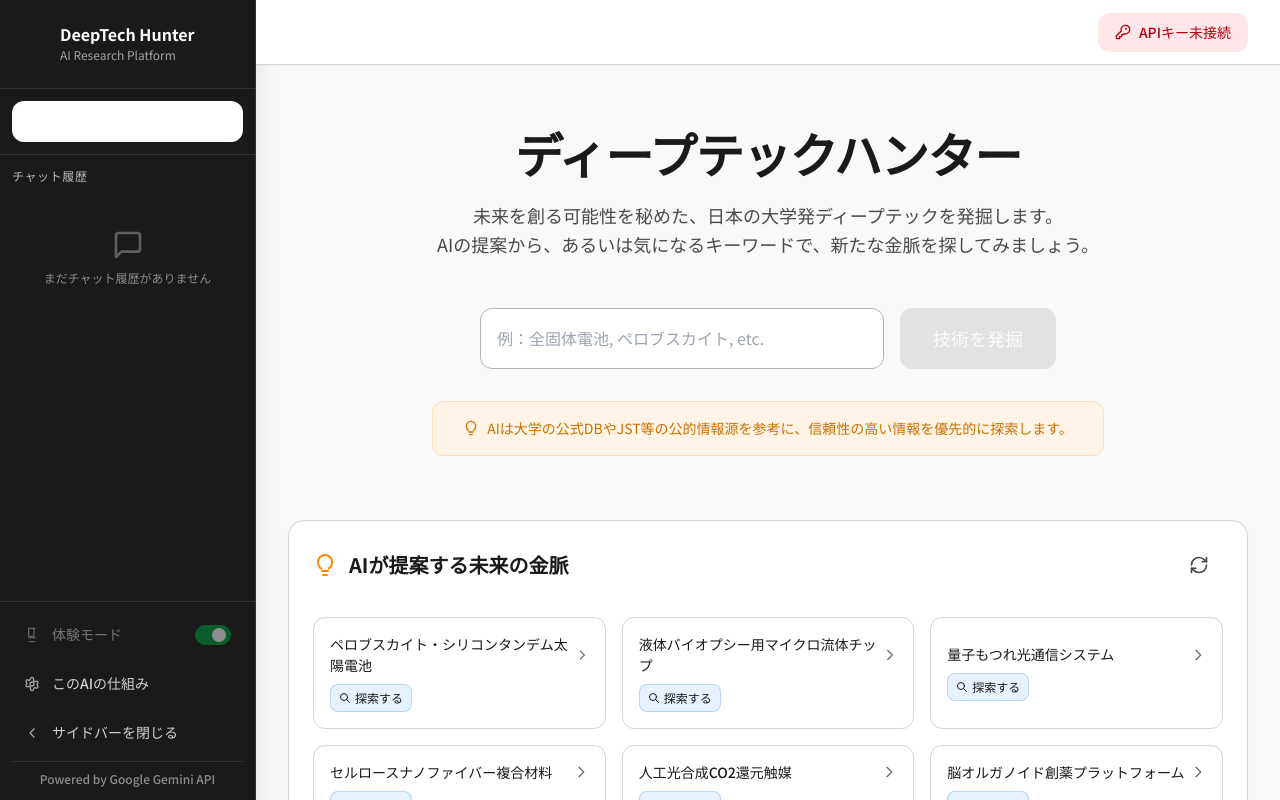
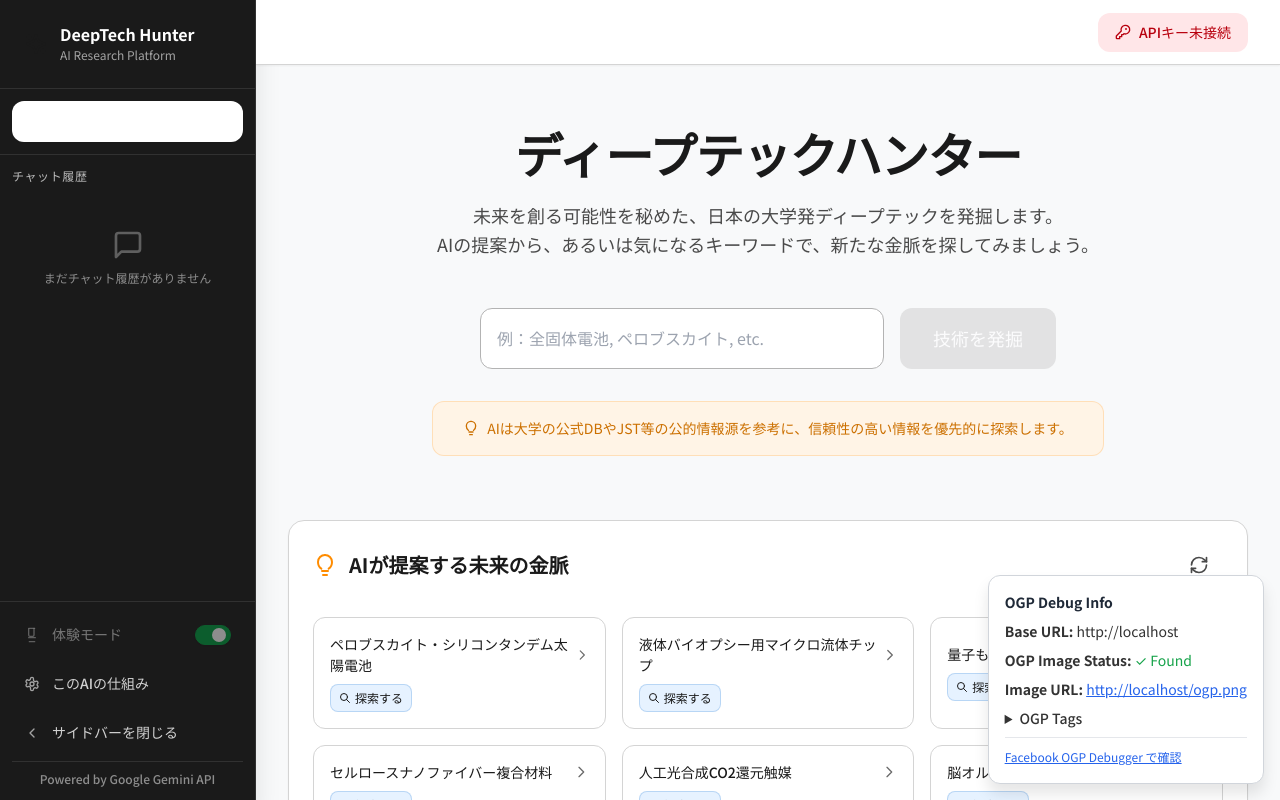
Before and after one commit to KazukiIwakura/deeptech_hunter, a React (Vite) app: page / in a window 1280 px wide. Built offline with nearby package versions, Linux system fonts and the light colour scheme.

Commit message:
OGP画像

```diff
--- a/App.tsx
+++ b/App.tsx
@@ -1,10 +1,11 @@
 
 
 
-import React from 'react';
+import React, { useEffect } from 'react';
 import { AppProvider } from './contexts/AppContext';
 import { AppContent } from './components/app/AppContent';
 import { useAppContext } from './hooks/useAppContext';
+import { updateOGPTags, preloadOGPImage, checkOGPImageExists } from './utils/ogp';
 
 /**
  * アプリケーションのルートコンポーネント
@@ -12,6 +13,25 @@ import { useAppContext } from './hooks/useAppContext';
  */
 const App: React.FC = () => {
   const contextValue = useAppContext();
+
+  useEffect(() => {
+    // OGPタグを初期化
+    updateOGPTags({});
+
+    // OGP画像をプリロード
+    preloadOGPImage();
+
+    // OGP画像の存在確認（開発時のデバッグ用）
+    if (process.env.NODE_ENV === 'development') {
+      checkOGPImageExists().then(exists => {
+        if (!exists) {
+          console.warn('OGP画像が見つかりません: /ogp.png');
+        } else {
+          console.log('OGP画像が正常に読み込まれました');
+        }
+      });
+    }
+  }, []);
 
   return (
     <AppProvider value={contextValue}>
--- a/components/app/AppContent.tsx
+++ b/components/app/AppContent.tsx
@@ -2,6 +2,7 @@ import React from 'react';
 import { DeepDivePage, ChatPage, HomePage, ResultsPage } from '@/pages';
 import { ChatHistorySidebar, Header } from '@/layout';
 import { HowItWorksModal } from '@/components/ui/HowItWorksModal';
+import { OGPDebugger } from '@/components/common/OGPDebugger';
 import { useApp } from '@/contexts/AppContext';
 
 /**
@@ -54,6 +55,7 @@ export const AppContent: React.FC = () => {
         onClose={appShell.handleCloseHowItWorksModal}
         initialTab={appShell.initialModalTab}
       />
+      <OGPDebugger />
     </div>
   );
 };
--- /dev/null
+++ b/components/common/OGPDebugger.tsx
@@ -0,0 +1,95 @@
+import React, { useState, useEffect } from 'react';
+import { getBaseUrl, checkOGPImageExists } from '../../utils/ogp';
+
+/**
+ * OGP設定のデバッグ用コンポーネント（開発環境でのみ表示）
+ */
+export const OGPDebugger: React.FC = () => {
+  const [imageExists, setImageExists] = useState<boolean | null>(null);
+  const [baseUrl, setBaseUrl] = useState<string>('');
+  const [ogpTags, setOgpTags] = useState<Record<string, string>>({});
+
+  useEffect(() => {
+    // 開発環境でのみ実行
+    if (process.env.NODE_ENV !== 'development') return;
+
+    const url = getBaseUrl();
+    setBaseUrl(url);
+
+    // OGP画像の存在確認
+    checkOGPImageExists().then(setImageExists);
+
+    // 現在のOGPタグを取得
+    const tags: Record<string, string> = {};
+    const metaTags = document.querySelectorAll('meta[property^="og:"], meta[name^="twitter:"]');
+    metaTags.forEach(tag => {
+      const property = tag.getAttribute('property') || tag.getAttribute('name') || '';
+      const content = tag.getAttribute('content') || '';
+      tags[property] = content;
+    });
+    setOgpTags(tags);
+  }, []);
+
+  // 本番環境では何も表示しない
+  if (process.env.NODE_ENV !== 'development') {
+    return null;
+  }
+
+  return (
+    <div className="fixed bottom-4 right-4 bg-white border border-gray-300 rounded-lg p-4 shadow-lg max-w-md text-sm z-50">
+      <h3 className="font-bold mb-2 text-gray-800">OGP Debug Info</h3>
+
+      <div className="space-y-2">
+        <div>
+          <strong>Base URL:</strong> {baseUrl || 'Loading...'}
+        </div>
+
+        <div>
+          <strong>OGP Image Status:</strong>{' '}
+          {imageExists === null ? (
+            'Checking...'
+          ) : imageExists ? (
+            <span className="text-green-600">✓ Found</span>
+          ) : (
+            <span className="text-red-600">✗ Not Found</span>
+          )}
+        </div>
+
+        <div>
+          <strong>Image URL:</strong>{' '}
+          <a
+            href={`${baseUrl}/ogp.png`}
+            target="_blank"
+            rel="noopener noreferrer"
+            className="text-blue-600 underline"
+          >
+            {baseUrl}/ogp.png
+          </a>
+        </div>
+
+        <details className="mt-2">
+          <summary className="cursor-pointer font-medium">OGP Tags</summary>
+          <div className="mt-2 space-y-1 text-xs">
+            {Object.entries(ogpTags).map(([key, value]) => (
+              <div key={key}>
+                <strong>{key}:</strong> {value}
+              </div>
+            ))}
+          </div>
+        </details>
+
+        <div className="mt-2 pt-2 border-t">
+          <button
+            onClick={() => {
+              const url = `https://developers.facebook.com/tools/debug/?q=${encodeURIComponent(window.location.href)}`;
+              window.open(url, '_blank');
+            }}
+            className="text-blue-600 underline text-xs"
+          >
+            Facebook OGP Debugger で確認
+          </button>
+        </div>
+      </div>
+    </div>
+  );
+};
--- a/index.html
+++ b/index.html
@@ -15,11 +15,11 @@
 
   <!-- Open Graph / Facebook -->
   <meta property="og:type" content="website">
-  <meta property="og:url" content="https://deeptechhunter.com/">
+  <meta property="og:url" content="https://deeptech-hunter-j73y.vercel.app/">
   <meta property="og:title" content="ディープテックハンター | 日本の大学技術を発掘">
   <meta property="og:description"
     content="日本の大学・研究機関の最先端ディープテクノロジーを発見・分析するAI搭載投資プラットフォーム。ベンチャーキャピタル向けの包括的な技術評価と投資機会の発掘をサポートします。">
-  <meta property="og:image" content="https://deeptechhunter.com/ogp.png">
+  <meta property="og:image" content="https://deeptech-hunter-j73y.vercel.app/ogp.png">
   <meta property="og:image:width" content="1200">
   <meta property="og:image:height" content="630">
   <meta property="og:image:alt" content="ディープテックハンター - 日本の大学技術を発掘するAI投資プラットフォーム">
@@ -28,17 +28,17 @@
 
   <!-- Twitter Card -->
   <meta name="twitter:card" content="summary_large_image">
-  <meta name="twitter:url" content="https://deeptechhunter.com/">
+  <meta name="twitter:url" content="https://deeptech-hunter-j73y.vercel.app/">
   <meta name="twitter:title" content="ディープテックハンター | 日本の大学技術を発掘">
   <meta name="twitter:description"
     content="日本の大学・研究機関の最先端ディープテクノロジーを発見・分析するAI搭載投資プラットフォーム。ベンチャーキャピタル向けの包括的な技術評価と投資機会の発掘をサポートします。">
-  <meta name="twitter:image" content="https://deeptechhunter.com/ogp.png">
+  <meta name="twitter:image" content="https://deeptech-hunter-j73y.vercel.app/ogp.png">
   <meta name="twitter:image:alt" content="ディープテックハンター - 日本の大学技術を発掘するAI投資プラットフォーム">
 
   <!-- Additional Meta Tags -->
   <meta name="robots" content="index, follow">
   <meta name="theme-color" content="#0066CC">
-  <link rel="canonical" href="https://deeptechhunter.com/">
+  <link rel="canonical" href="https://deeptech-hunter-j73y.vercel.app/">
 
   <link rel="preconnect" href="https://fonts.googleapis.com">
   <link rel="preconnect" href="https://fonts.gstatic.com" crossorigin>
--- /dev/null
+++ b/utils/ogp.ts
@@ -0,0 +1,147 @@
+/**
+ * OGP (Open Graph Protocol) メタタグを動的に設定するユーティリティ
+ */
+
+interface OGPConfig {
+  title?: string;
+  description?: string;
+  image?: string;
+  url?: string;
+  type?: string;
+}
+
+/**
+ * 現在のベースURLを取得
+ */
+export function getBaseUrl(): string {
+  if (typeof window === 'undefined') return 'https://deeptech-hunter-j73y.vercel.app';
+
+  const { protocol, host } = window.location;
+
+  // 本番環境のドメインを優先
+  if (host === 'deeptech-hunter-j73y.vercel.app') {
+    return 'https://deeptech-hunter-j73y.vercel.app';
+  }
+
+  return `${protocol}//${host}`;
+}
+
+/**
+ * OGPメタタグを動的に更新
+ */
+export function updateOGPTags(config: OGPConfig): void {
+  const baseUrl = getBaseUrl();
+
+  // デフォルト値
+  const defaults = {
+    title: 'ディープテックハンター | 日本の大学技術を発掘',
+    description: '日本の大学・研究機関の最先端ディープテクノロジーを発見・分析するAI搭載投資プラットフォーム。ベンチャーキャピタル向けの包括的な技術評価と投資機会の発掘をサポートします。',
+    image: '/ogp.png',
+    url: baseUrl,
+    type: 'website'
+  };
+
+  const finalConfig = { ...defaults, ...config };
+
+  // 画像URLを絶対URLに変換
+  const imageUrl = finalConfig.image.startsWith('http')
+    ? finalConfig.image
+    : `${baseUrl}${finalConfig.image}`;
+
+  // メタタグを更新
+  updateMetaTag('og:title', finalConfig.title);
+  updateMetaTag('og:description', finalConfig.description);
+  updateMetaTag('og:image', imageUrl);
+  updateMetaTag('og:url', finalConfig.url);
+  updateMetaTag('og:type', finalConfig.type);
+
+  // Twitter Card
+  updateMetaTag('twitter:title', finalConfig.title);
+  updateMetaTag('twitter:description', finalConfig.description);
+  updateMetaTag('twitter:image', imageUrl);
+  updateMetaTag('twitter:url', finalConfig.url);
+
+  // canonical URL
+  updateCanonicalUrl(finalConfig.url);
+
+  // ページタイトル
+  if (finalConfig.title) {
+    document.title = finalConfig.title;
+  }
+}
+
+/**
+ * メタタグを更新または作成
+ */
+function updateMetaTag(property: string, content: string): void {
+  if (!content) return;
+
+  // property属性で検索（og:xxx用）
+  let meta = document.querySelector(`meta[property="${property}"]`) as HTMLMetaElement;
+
+  // name属性で検索（twitter:xxx用）
+  if (!meta) {
+    meta = document.querySelector(`meta[name="${property}"]`) as HTMLMetaElement;
+  }
+
+  if (meta) {
+    meta.content = content;
+  } else {
+    // 新しいメタタグを作成
+    meta = document.createElement('meta');
+    if (property.startsWith('og:')) {
+      meta.setAttribute('property', property);
+    } else {
+      meta.setAttribute('name', property);
+    }
+    meta.content = content;
+    document.head.appendChild(meta);
+  }
+}
+
+/**
+ * canonical URLを更新
+ */
+function updateCanonicalUrl(url: string): void {
+  if (!url) return;
+
+  let canonical = document.querySelector('link[rel="canonical"]') as HTMLLinkElement;
+
+  if (canonical) {
+    canonical.href = url;
+  } else {
+    canonical = document.createElement('link');
+    canonical.rel = 'canonical';
+    canonical.href = url;
+    document.head.appendChild(canonical);
+  }
+}
+
+/**
+ * OGP画像のプリロード
+ */
+export function preloadOGPImage(imagePath: string = '/ogp.png'): void {
+  const baseUrl = getBaseUrl();
+  const imageUrl = imagePath.startsWith('http') ? imagePath : `${baseUrl}${imagePath}`;
+
+  const link = document.createElement('link');
+  link.rel = 'preload';
+  link.as = 'image';
+  link.href = imageUrl;
+  document.head.appendChild(link);
+}
+
+/**
+ * OGP画像が存在するかチェック
+ */
+export async function checkOGPImageExists(imagePath: string = '/ogp.png'): Promise<boolean> {
+  try {
+    const baseUrl = getBaseUrl();
+    const imageUrl = imagePath.startsWith('http') ? imagePath : `${baseUrl}${imagePath}`;
+
+    const response = await fetch(imageUrl, { method: 'HEAD' });
+    return response.ok;
+  } catch {
+    return false;
+  }
+}
```
